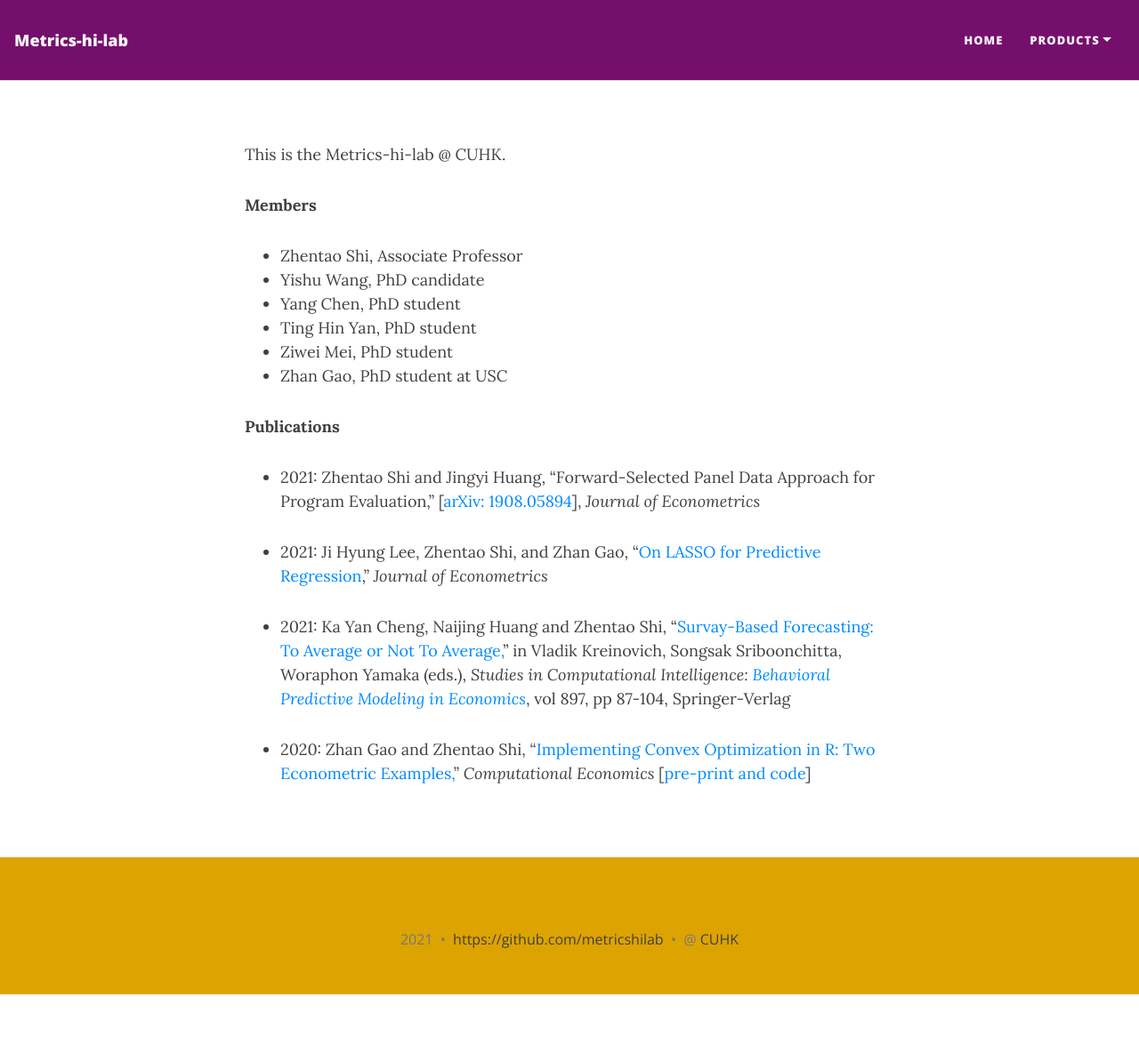
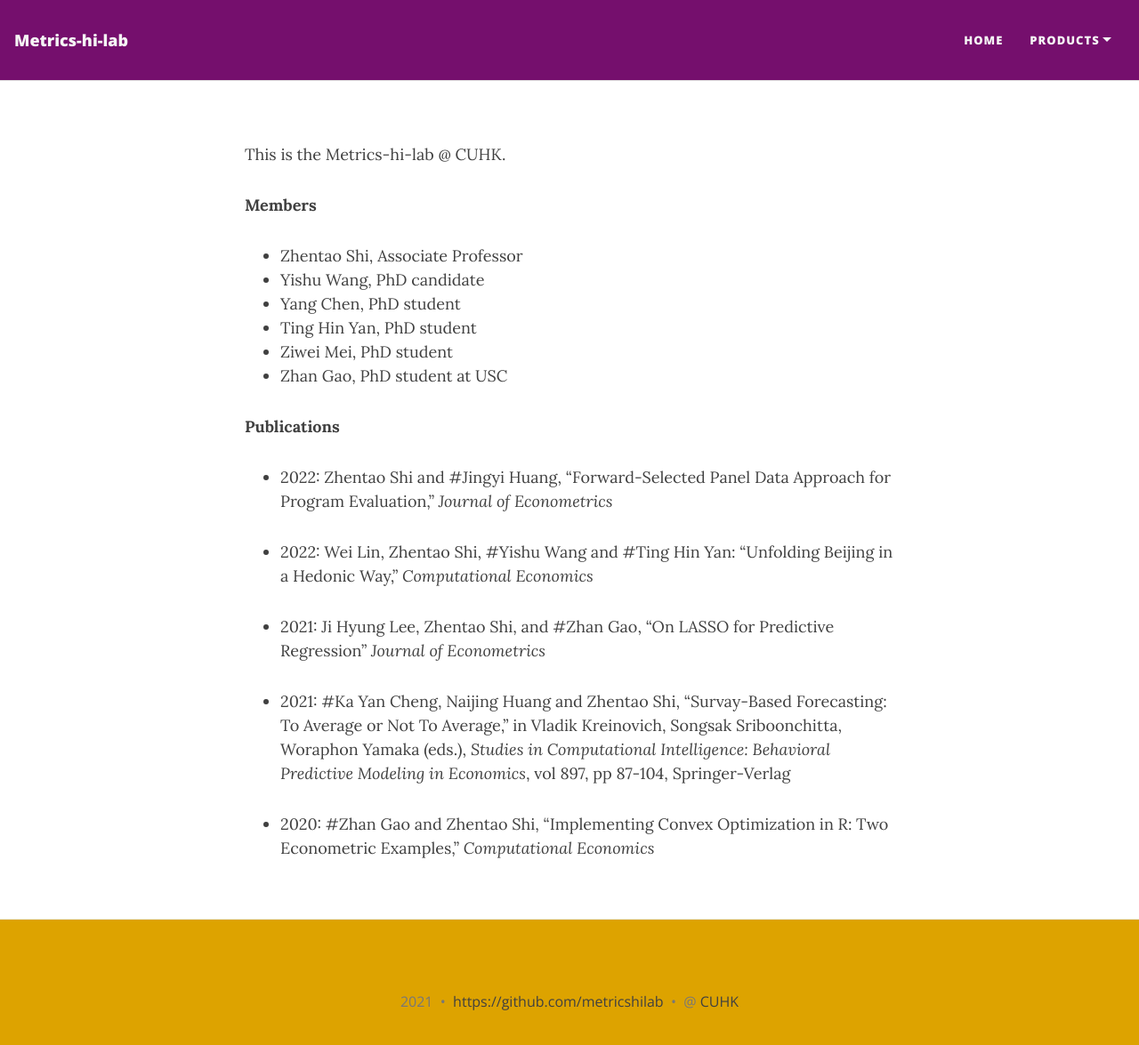
Before and after one commit to metricshilab/metricshilab.github.io, a Jekyll site: the page built from index.md, in a window 1280 px wide and 1188 px high. Shown: the top 1175 px of the window at 89% size. Built offline with Jekyll 4.4.1, drawn with Linux system fonts in a browser that asks for light colours; nearby versions of some CDN libraries.

Commit message:
update publications

```diff
--- a/index.md
+++ b/index.md
@@ -25,13 +25,14 @@ This is the Metrics-hi-lab @ CUHK.
 
 **Publications**
 
-* 2021: Zhentao Shi and Jingyi Huang, "Forward-Selected Panel Data Approach for Program Evaluation," [[arXiv: 1908.05894](https://arxiv.org/abs/1908.05894)], *Journal of Econometrics*
+* 2022: Zhentao Shi and #Jingyi Huang, "Forward-Selected Panel Data Approach for Program Evaluation," *Journal of Econometrics*
+* 2022: Wei Lin, Zhentao Shi, #Yishu Wang and #Ting Hin Yan: "Unfolding Beijing in a Hedonic Way," *Computational Economics*
 
 
-* 2021: Ji Hyung Lee, Zhentao Shi, and Zhan Gao, "[On LASSO for Predictive Regression](https://www.sciencedirect.com/science/article/pii/S030440762100049X)," *Journal of Econometrics*
+* 2021: Ji Hyung Lee, Zhentao Shi, and #Zhan Gao, "On LASSO for Predictive Regression" *Journal of Econometrics*
 
 
-* 2021: Ka Yan Cheng, Naijing Huang and Zhentao Shi, "[Survay-Based Forecasting: To Average or Not To Average,](https://doi.org/10.1007/978-3-030-49728-6_5)" in Vladik Kreinovich, Songsak Sriboonchitta, Woraphon Yamaka (eds.), *Studies in Computational Intelligence: [Behavioral Predictive Modeling in Economics](https://www.springer.com/gp/book/9783030497279)*, vol 897, pp 87-104, Springer-Verlag
+* 2021: #Ka Yan Cheng, Naijing Huang and Zhentao Shi, "Survay-Based Forecasting: To Average or Not To Average," in Vladik Kreinovich, Songsak Sriboonchitta, Woraphon Yamaka (eds.), *Studies in Computational Intelligence: Behavioral Predictive Modeling in Economics*, vol 897, pp 87-104, Springer-Verlag
 
 
-* 2020: Zhan Gao and Zhentao Shi,  "[Implementing Convex Optimization in R: Two Econometric Examples,](https://link.springer.com/article/10.1007/s10614-020-09995-z)" *Computational Economics* [[pre-print and code](https://github.com/zhan-gao/convex_prog_in_econometrics)]
+* 2020: #Zhan Gao and Zhentao Shi,  "Implementing Convex Optimization in R: Two Econometric Examples," *Computational Economics*
```
